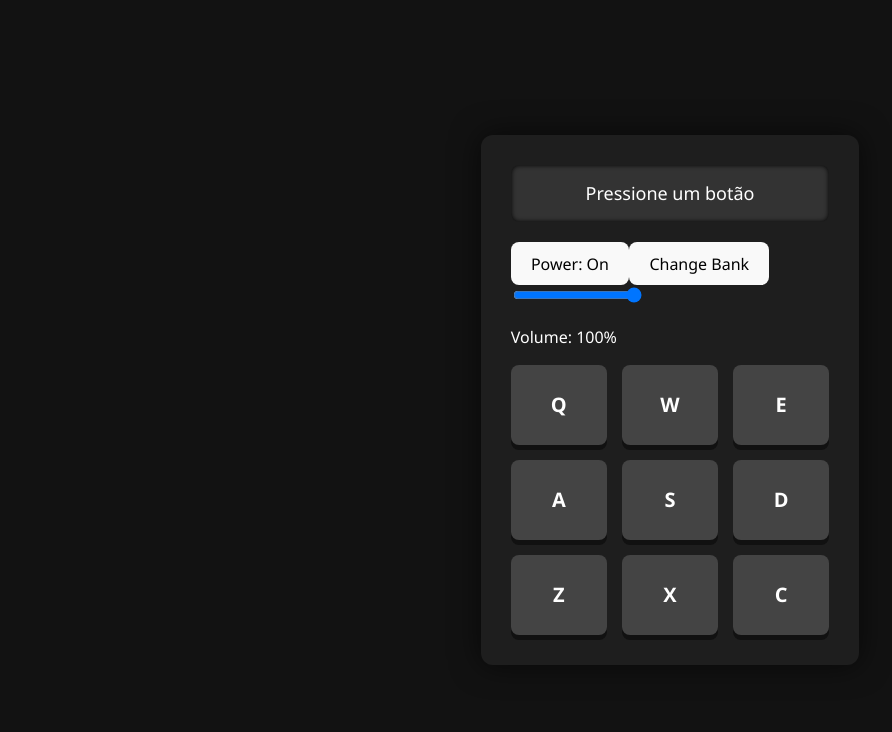
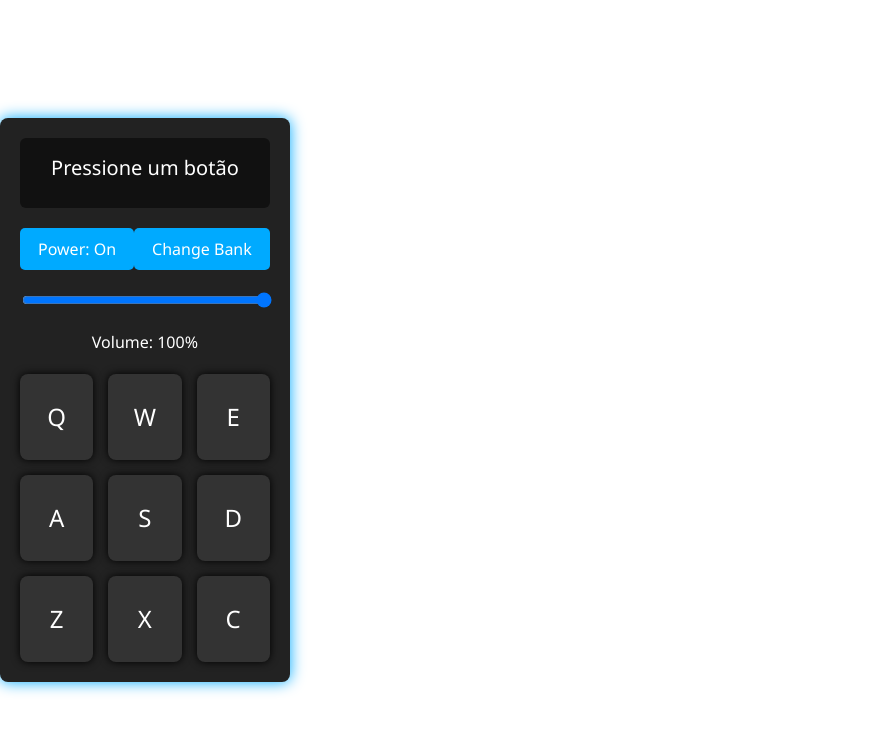
Before and after one commit to Pedro-Eyer/drum-machine, a React (Vite) app: page / in a window 1280 px wide. Shown: the top 732 px of the page, without its empty margins (0-892 px from the left). Built offline with nearby package versions, Linux system fonts and the light colour scheme.

Commit message:
alterei os estilos dos botoes

```diff
--- a/src/App.css
+++ b/src/App.css
@@ -1,73 +1,89 @@
-/* Reset e base */
-body {
-  margin: 0;
-  padding: 0;
-  background-color: #121212;
+#drum-machine {
+  max-width: 450px;
+  margin: 30px auto;
+  background: #222;
+  color: white;
   font-family: 'Segoe UI', Tahoma, Geneva, Verdana, sans-serif;
-  color: white;
-  display: flex;
-  justify-content: center;
-  align-items: center;
-  min-height: 100vh;
+  border-radius: 8px;
+  padding: 20px;
+  box-shadow: 0 0 15px #00aaff;
 }
 
-/* Container principal */
-#drum-machine {
-  background-color: #1e1e1e;
-  padding: 30px;
-  border-radius: 12px;
-  box-shadow: 0 0 30px rgba(0, 0, 0, 0.6);
-  max-width: 400px;
-  width: 100%;
+#display {
+  background: #111;
+  padding: 15px;
+  margin-bottom: 20px;
+  text-align: center;
+  font-size: 1.25rem;
+  border-radius: 6px;
+  min-height: 40px;
+  user-select: none;
 }
 
-/* Display */
-#display {
-  background-color: #333;
-  padding: 15px;
-  text-align: center;
-  font-size: 18px;
-  border-radius: 8px;
+.controls {
+  display: flex;
+  justify-content: space-between;
   margin-bottom: 20px;
-  box-shadow: inset 0 0 5px #000;
 }
 
-/* Container dos pads */
+.controls button {
+  background: #00aaff;
+  border: none;
+  color: white;
+  padding: 10px 18px;
+  font-size: 1rem;
+  border-radius: 5px;
+  cursor: pointer;
+  transition: background 0.3s ease;
+}
+
+.controls button:hover:not(:disabled) {
+  background: #0077cc;
+}
+
+.controls button:disabled,
+.drum-pad.disabled {
+  background: #555 !important;
+  cursor: not-allowed;
+  opacity: 0.6;
+}
+
+.volume-slider {
+  margin-bottom: 20px;
+  text-align: center;
+}
+
+.volume-slider input[type=range] {
+  width: 100%;
+  cursor: pointer;
+}
+
 .drum-pads {
   display: grid;
   grid-template-columns: repeat(3, 1fr);
   gap: 15px;
 }
 
-/* Estilo dos pads */
 .drum-pad {
-  background-color: #444;
+  background: #333;
+  padding: 25px 0;
+  text-align: center;
+  font-size: 1.5rem;
   border-radius: 8px;
-  text-align: center;
-  padding: 25px 0;
-  font-size: 20px;
-  font-weight: bold;
+  user-select: none;
   cursor: pointer;
-  user-select: none;
-  transition: background-color 0.2s, transform 0.1s;
-  box-shadow: 0 5px #111;
+  box-shadow: 0 0 8px #000;
+  transition: background 0.2s ease, transform 0.1s ease;
 }
 
-/* Efeito ao passar o mouse */
-.drum-pad:hover {
-  background-color: #555;
+.drum-pad.active {
+  background-color: #00aaff;
+  box-shadow: 0 0 15px #00aaff;
+  transform: scale(1.05);
 }
 
-/* Efeito ao clicar */
-.drum-pad:active {
-  background-color: #777;
-  transform: scale(0.95);
-  box-shadow: 0 2px #000;
+.drum-pad.disabled {
+  cursor: not-allowed;
+  background: #555;
+  box-shadow: none;
 }
-/* Efeito de foco */
-.drum-pad.active {
-  background-color: #00aaff;
-  color: #fff;
-  transform: scale(1.05);
-  box-shadow: 0 0 15px #00aaff;
-}
```
